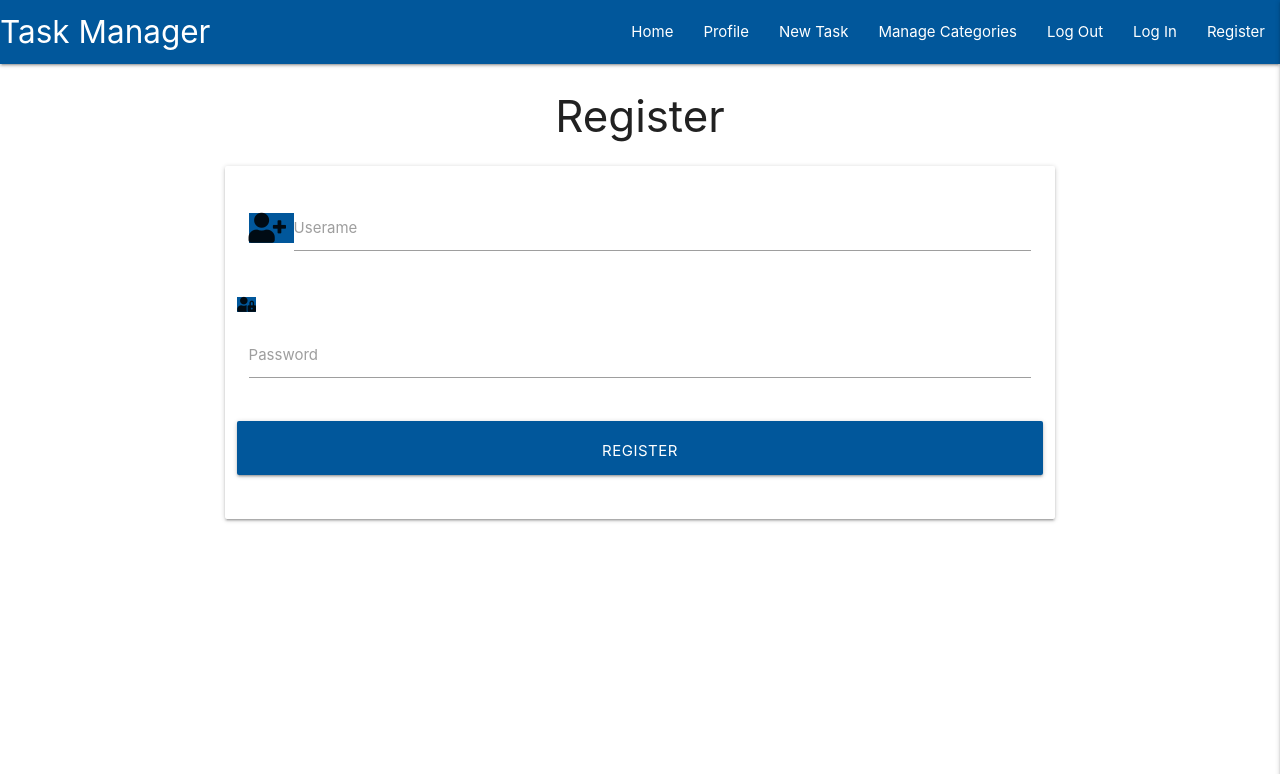
After one commit to mr19331/task-manager-project, a Flask app: page /register in a window 1280 px wide. The commit adds this page. Shown: the top 774 px of the page. Run offline with Flask 2, Linux system fonts and the light colour scheme; some libraries are stand-ins or nearby versions.

Commit message:
add Registertemplate

```diff
--- a/app.py
+++ b/app.py
@@ -4,6 +4,7 @@ from flask import (
     redirect, request, session, url_for)
 from flask_pymongo import PyMongo
 from bson.objectid import ObjectId
+from werkzeug.security import generate_password_hash, check_password_hash
 if os.path.exists("env.py"):
     import env
 
@@ -23,6 +24,9 @@ def get_tasks():
     tasks = mongo.db.tasks.find()
     return render_template("tasks.html", tasks=tasks)
 
+@app.route("/register",methods=["GET","POST"])
+def register():
+    return render_template("register.html")
 
 if __name__ == "__main__":
     app.run(host=os.environ.get("IP"),
--- a/templates/base.html
+++ b/templates/base.html
@@ -27,7 +27,7 @@
         <li><a href="#">Manage Categories</a></li>
         <li><a href="#">Log Out </a></li>
         <li><a href="#">Log In</a></li>
-        <li><a href="#">Register</a></li>
+        <li><a href="{{url_for('register')}}">Register</a></li>
       </ul>
     </div>
   </nav>
@@ -42,7 +42,7 @@
         <li><a href="#">Manage Categories</a></li>
         <li><a href="#">Log Out </a></li>
         <li><a href="#">Log In</a></li>
-        <li><a href="#">Register</a></li>
+        <li><a href="{{url_for('register')}}">Register</a></li>
   </ul>
 
 </header>
--- /dev/null
+++ b/templates/register.html
@@ -0,0 +1,33 @@
+{% extends"base.html"%}
+{% block content %}
+
+ <h3 class = "center-align">Register</h3>
+ <div class="row">
+    <form class="col s12 m8 offset-m2"method="POST" action="{{url_for('register')}}">
+      <div class="card-panel ">
+      <!-- username input  -->
+      <div class="row">
+        <div class="input-field col s12">
+          <i class="fas fa-user-plus prefix light-blue darken-4"></i>
+          <input id="username" name= "username" type="text" class="validate">
+          <label for="username">Userame</label>
+          </div>
+        </div>
+        <!-- password input  -->
+        <div class="row">
+         <i class="fas fa-user-lock prefix light-blue darken-4"></i>
+        <div class="input-field col s12">
+          <input id="password" name="name type="password" class="validate">
+          <label for="password">Password</label>
+        </div>
+      </div>
+      <!-- submit button  -->
+      <div class="row">
+      <button type= "submit" class="col s12 btn-large light-blue darken-4 text-shadow">Register
+      <i class= "fas.fa-sign-in-alt"></i></button>
+      </div>
+      </div>
+    </form>
+  </div>
+
+{% endblock %}
```
